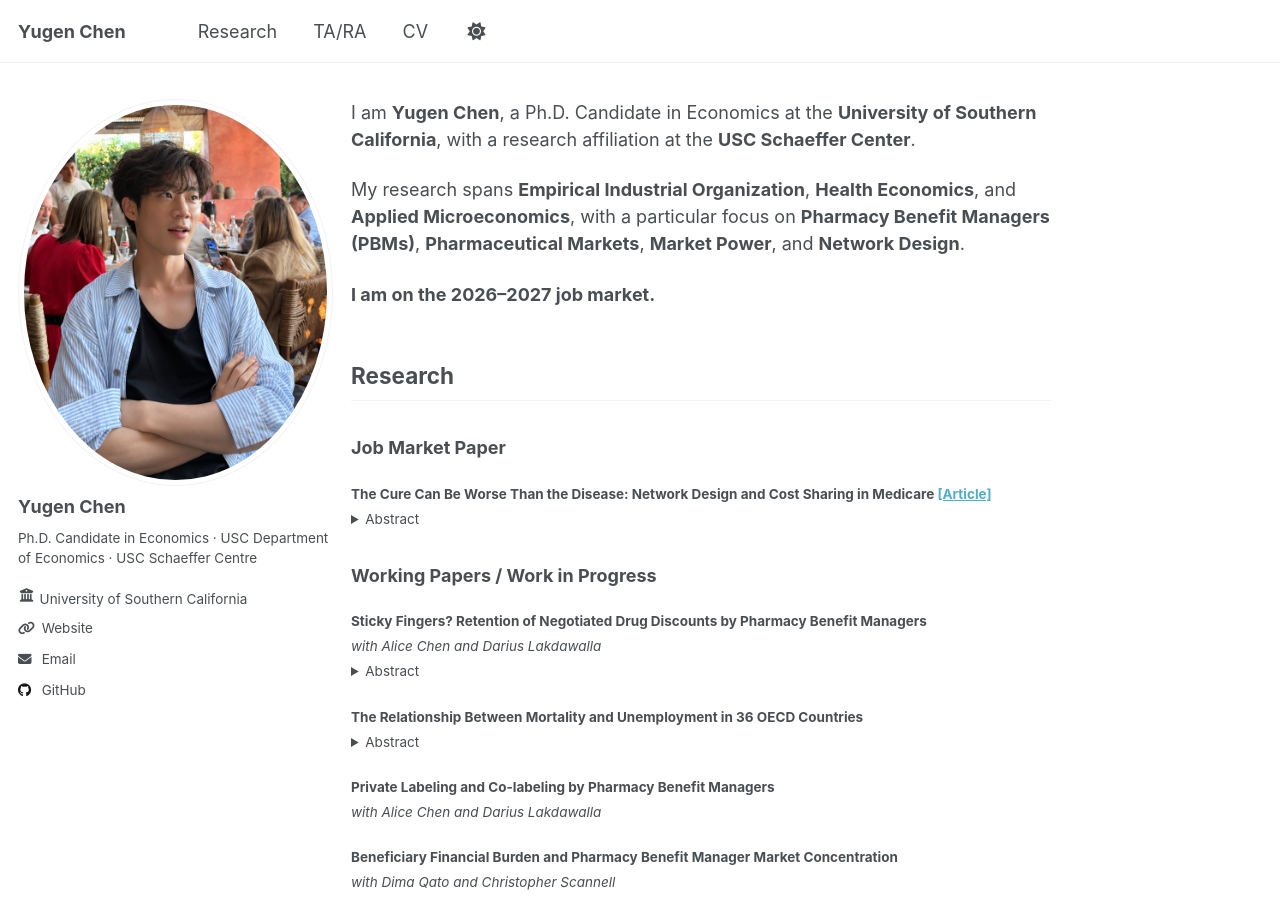
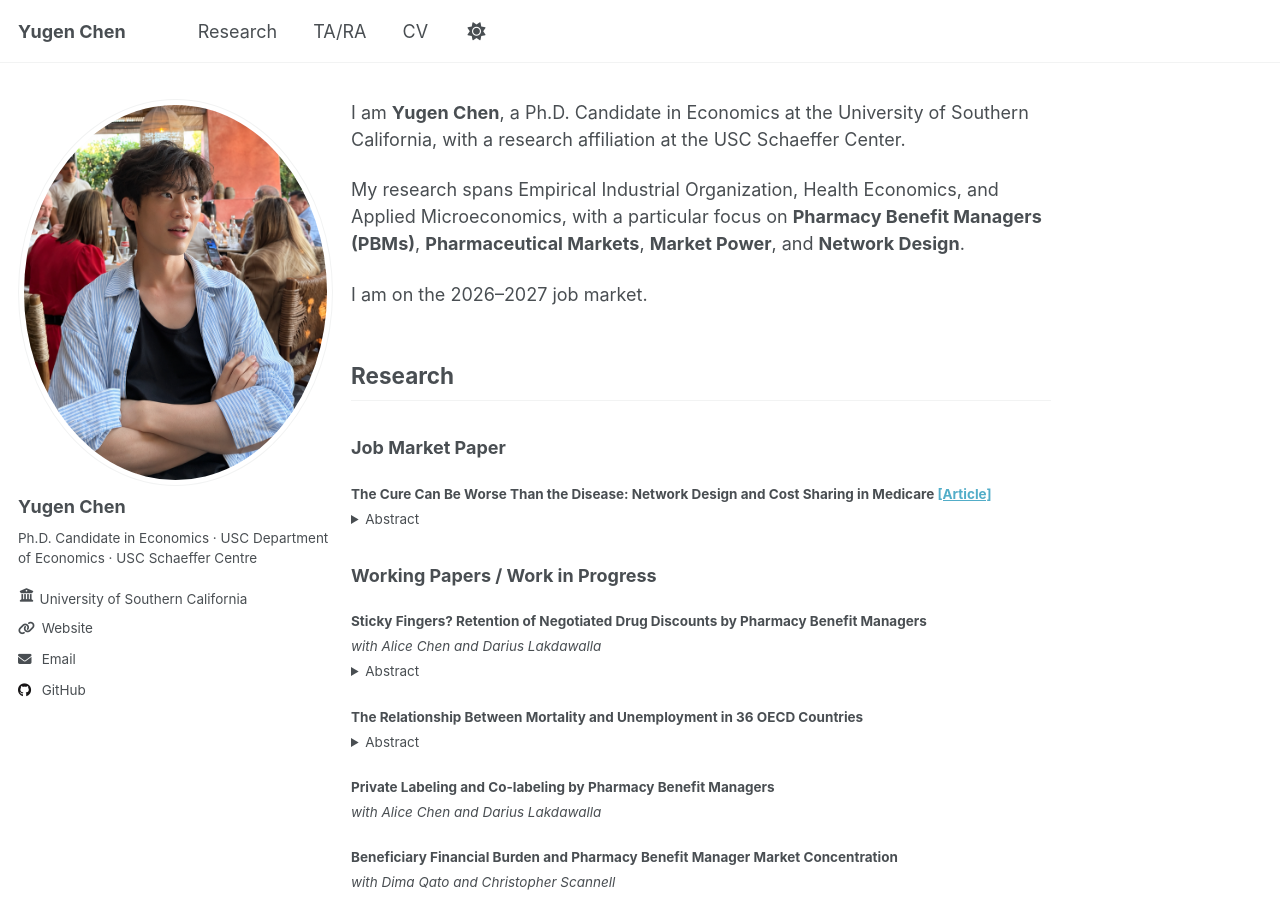
Before and after one commit to YugenChen/YugenChen.github.io, a Jekyll site: the page built from _pages/about.md, in a window 1280 px wide and 900 px high. Built offline with Jekyll 4.4.1, drawn with Linux system fonts in a browser that asks for light colours.

Commit message:
Adjust homepage introduction bold emphasis

```diff
--- a/_pages/about.md
+++ b/_pages/about.md
@@ -10,11 +10,11 @@ redirect_from:
   - /about/
 ---
 
-I am **Yugen Chen**, a Ph.D. Candidate in Economics at the **University of Southern California**, with a research affiliation at the **USC Schaeffer Center**.
+I am **Yugen Chen**, a Ph.D. Candidate in Economics at the University of Southern California, with a research affiliation at the USC Schaeffer Center.
 
-My research spans **Empirical Industrial Organization**, **Health Economics**, and **Applied Microeconomics**, with a particular focus on **Pharmacy Benefit Managers (PBMs)**, **Pharmaceutical Markets**, **Market Power**, and **Network Design**.
+My research spans Empirical Industrial Organization, Health Economics, and Applied Microeconomics, with a particular focus on **Pharmacy Benefit Managers (PBMs)**, **Pharmaceutical Markets**, **Market Power**, and **Network Design**.
 
-**I am on the 2026–2027 job market.**
+I am on the 2026–2027 job market.
 
 ## Research {#research}
 
```
